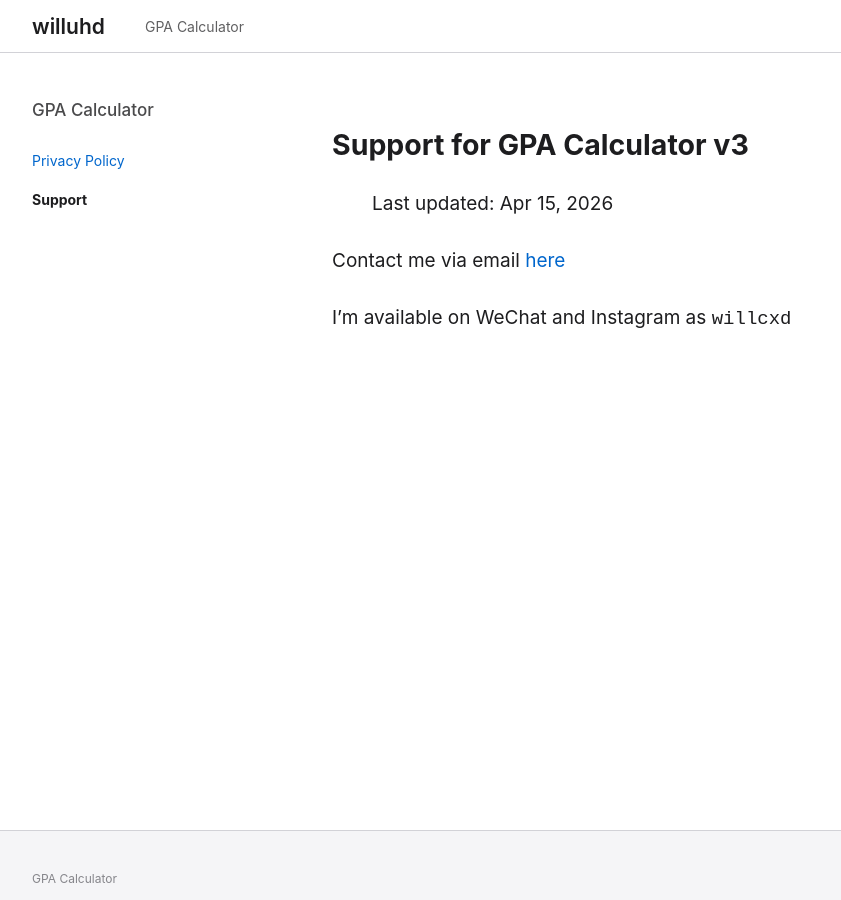
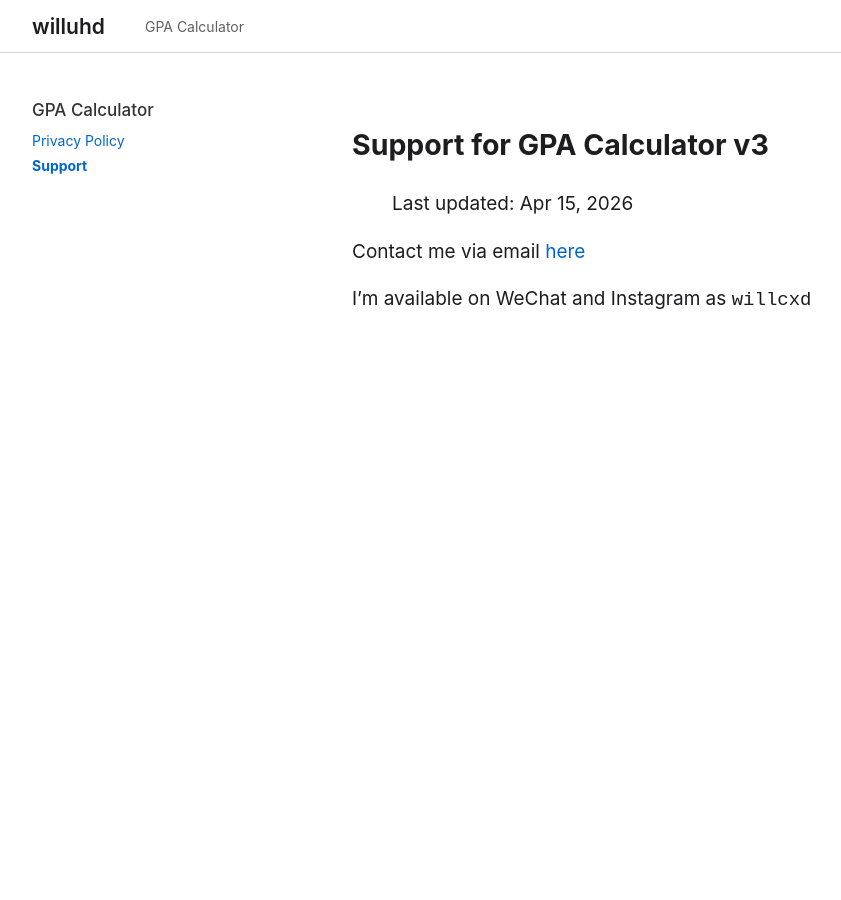
Before and after one commit to WillUHD/willuhd.github.io, a Jekyll site: the page built from gpa-calc/support.md, in a window 1280 px wide and 900 px high. Shown: the whole window, without its empty margins (68-909 px from the left). Built offline with Jekyll 4.4.1, drawn with Linux system fonts in a browser that asks for light colours.

Commit message:
Update style.scss

```diff
--- a/assets/css/style.scss
+++ b/assets/css/style.scss
@@ -1,15 +1,11 @@
 ---
 ---
-/* 1. RESET & SYSTEM FONTS */
-@import url('https://fonts.googleapis.com/css2?family=Inter:wght@400;600;700&display=swap');
-
 :root {
   --apple-bg: #ffffff;
   --apple-text: #1d1d1f;
-  --apple-secondary: #86868b; /* Sidebar Header Default */
-  --apple-black: #1d1d1f;    /* Sidebar Header Hover */
-  --apple-link: #0066cc;      /* Apple Blue */
-  --apple-link-dark: #004499; /* Apple Dark Blue */
+  --apple-secondary: #86868b;
+  --apple-link: #0066cc;
+  --apple-link-dark: #004499;
   --apple-border: #d2d2d7;
   --apple-footer: #f5f5f7;
   --font-main: "SF Pro Display", "Inter", -apple-system, sans-serif;
@@ -20,7 +16,6 @@
     --apple-bg: #000000;
     --apple-text: #f5f5f7;
     --apple-secondary: #86868b;
-    --apple-black: #ffffff;
     --apple-link: #2997ff;
     --apple-link-dark: #66b2ff;
     --apple-border: #424245;
@@ -36,10 +31,9 @@ body {
   -webkit-font-smoothing: antialiased;
 }
 
-/* 6. CURSOR FIX: Ensure standard behavior */
 a { cursor: pointer; text-decoration: none; color: inherit; }
 
-/* LAYOUT */
+/* Layout Structure */
 .content-wrapper {
   max-width: 1080px;
   margin: 0 auto;
@@ -47,11 +41,11 @@ a { cursor: pointer; text-decoration: none; color: inherit; }
   display: flex;
 }
 
-#main-container { padding-top: 100px; min-height: 70vh; }
-.sidebar-column { width: 240px; flex-shrink: 0; position: sticky; top: 100px; height: fit-content; }
+#main-container { padding-top: 100px; min-height: 80vh; }
+.sidebar-column { width: 260px; flex-shrink: 0; position: sticky; top: 100px; height: fit-content; }
 .article-column { flex-grow: 1; padding-left: 60px; max-width: 780px; }
 
-/* 4. HEADER: Site title and links on one row */
+/* Masthead */
 .masthead {
   position: fixed; top: 0; width: 100%; z-index: 1000;
   background: var(--apple-bg); border-bottom: 1px solid var(--apple-border);
@@ -62,114 +56,46 @@ a { cursor: pointer; text-decoration: none; color: inherit; }
 }
 .site-title { font-size: 21px; font-weight: 600; margin-right: 40px; }
 .visible-links { display: flex; list-style: none; gap: 24px; margin: 0; padding: 0; font-size: 14px; }
-.visible-links a { opacity: 0.7; }
+.visible-links a { opacity: 0.7; transition: opacity 0.2s; }
 .visible-links a:hover { opacity: 1; }
 
-/* 7. SIDEBAR LOGIC (Apple Documentation Style) */
-.sidebar {
-  display: flex;
-  flex-direction: column;
-  gap: 8px;
+/* Dynamic Sidebar */
+.nav__title { margin-bottom: 12px; }
+.nav__title a {
+  color: var(--apple-text) !important;
+  font-size: 17px;
+  font-weight: 500;
+  opacity: 0.9;
 }
+.nav__title a:hover { color: #000 !important; opacity: 1; }
+.nav__title a.active { font-weight: 700 !important; opacity: 1; }
 
-/* Section Header (The Index/Folder Title) */
-.nav__title a {
-  color: var(--apple-text) !important; /* Jet Black */
-  font-weight: 500;
-  font-size: 17px; /* Slightly larger */
-  display: block;
-  padding-bottom: 8px;
-  opacity: 0.8;
-  transition: opacity 0.2s ease;
-}
-
-.nav__title a:hover {
-  opacity: 1;
-  color: #000000 !important; /* Pure Black on Hover */
-}
-
-.nav__title a.active {
-  font-weight: 700 !important;
-  opacity: 1;
-}
-
-/* Sidebar Links (Sub-pages) */
-.sidebar-links {
-  list-style: none;
-  padding: 0;
-  margin: 0;
-}
-
-.sidebar-links li a {
-  color: var(--apple-link) !important; /* Apple Blue */
+.sidebar-links { list-style: none; padding: 0; margin: 0; }
+.sidebar-links li { margin-bottom: 8px; }
+.sidebar-links a {
+  color: var(--apple-link) !important;
   font-size: 14px;
-  font-weight: 400;
-  padding: 6px 0;
   display: flex;
   align-items: center;
-  justify-content: space-between; /* Pushes Chevron to right */
-  transition: color 0.2s ease;
+  justify-content: space-between;
+  transition: color 0.2s;
 }
+.sidebar-links a:hover { color: var(--apple-link-dark) !important; }
+.sidebar-links a.active { font-weight: 700 !important; }
 
-.sidebar-links li a:hover {
-  color: var(--apple-link-dark) !important; /* Apple Dark Blue */
-}
+.chevron-icon { opacity: 0.6; height: 10px; }
 
-.sidebar-links li a.active {
-  font-weight: 700 !important;
-}
+/* Markdown Content */
+.markdown-content { font-size: 19px; line-height: 1.5; }
+.markdown-content a { color: var(--apple-link); }
+.markdown-content a:hover { text-decoration: underline; }
 
-/* Chevron Styling */
-.chevron {
-  opacity: 0.5;
-  display: flex;
-  align-items: center;
-}
-
-/* 8. LONE PAGE FIX:
-   If sidebar is empty, expand the article to full width */
-.sidebar-column:empty {
-  display: none;
-}
-.sidebar-column:empty + .article-column {
-  padding-left: 0;
-  margin: 0 auto;
-}
-
-/* Subsection Links */
-.sidebar ul li a {
-  color: var(--apple-link) !important;
-  font-size: 14px;
-  font-weight: 400;
-  margin-top: 10px;
-  display: block;
-}
-.sidebar ul li a:hover { color: var(--apple-link-dark) !important; }
-
-/* BOLDING LOGIC: Ensure the current page stands out */
-.sidebar a.current-page,
-.sidebar .active,
-.nav__title a.active {
-  font-weight: 700 !important;
-  color: var(--apple-text) !important; /* Darker for the active state */
-}
-
-/* 5. FOOTER FIX */
+/* Footer */
 .site-footer {
   background: var(--apple-footer);
   padding: 40px 0; margin-top: 100px; border-top: 1px solid var(--apple-border);
 }
-.footer-stack { display: flex; flex-direction: column; }
-.footer-links {
-  border-bottom: 1px solid var(--apple-border);
-  padding-bottom: 20px; margin-bottom: 20px;
-}
-.social-icons { display: flex; list-style: none; gap: 20px; padding: 0; margin: 0; font-size: 12px; }
+.footer-links { border-bottom: 1px solid var(--apple-border); padding-bottom: 20px; margin-bottom: 20px; }
+.social-icons { display: flex; list-style: none; gap: 20px; padding: 0; margin: 0; font-size: 14px; }
 .social-icons a { color: var(--apple-secondary); }
 .footer-copyright { font-size: 12px; color: var(--apple-secondary); }
-
-/* MARKDOWN RENDERING */
-.markdown-content { font-size: 19px; line-height: 1.5; }
-.markdown-content p { margin-bottom: 1.5em; }
-.markdown-content a { color: var(--apple-link); }
-.markdown-content a:hover { text-decoration: underline; }
```
